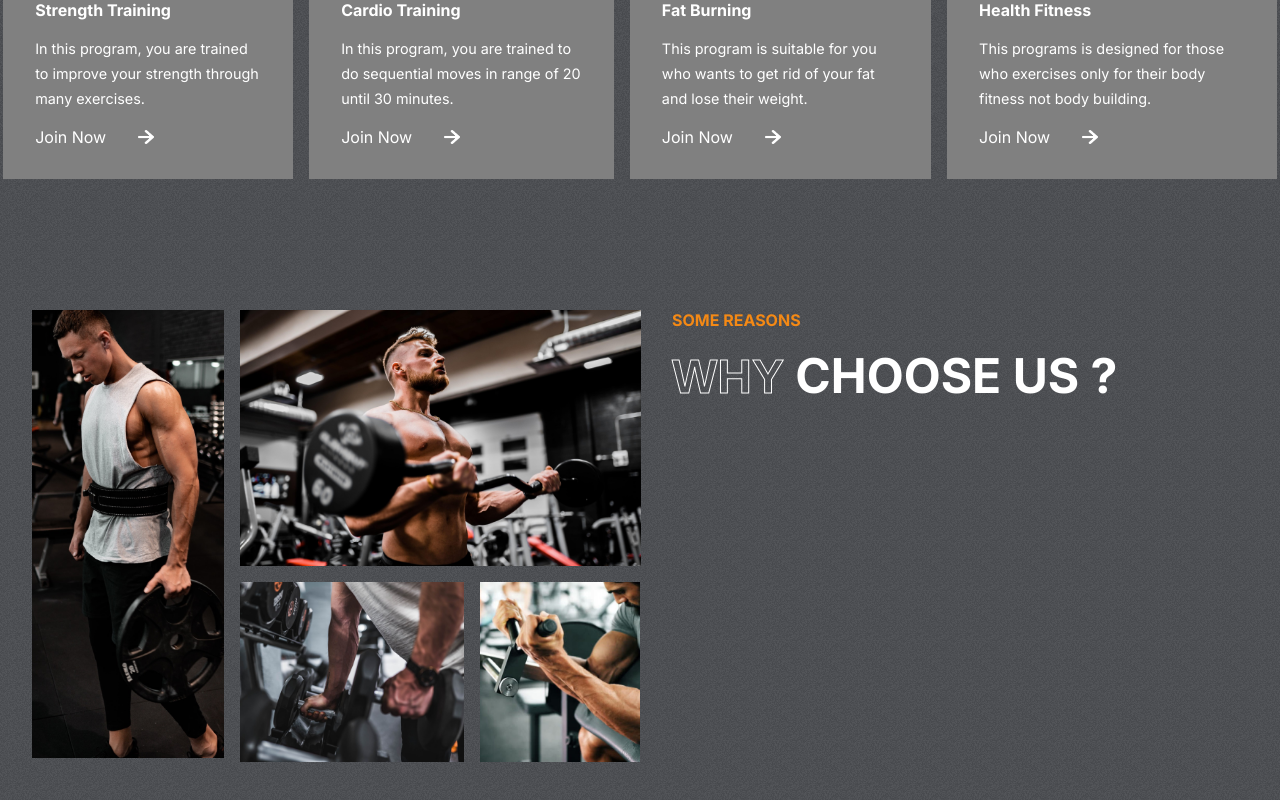
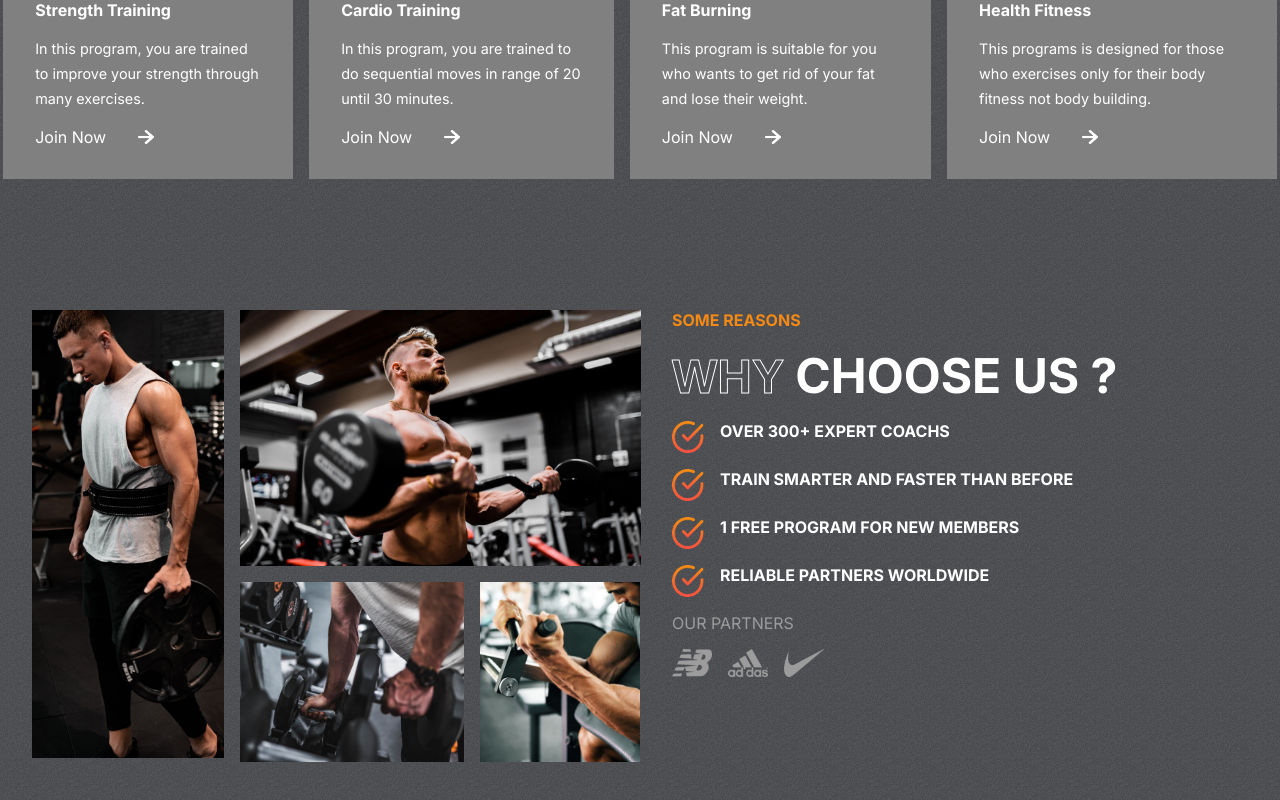
Before and after one commit to benifbond/Fitness_Club_landing_page, a React (Create React App) app: page / in a window 1280 px wide. Shown: the part 951-1751 px from the top of the page. Built offline with nearby package versions, Linux system fonts and the light colour scheme.

Commit message:
add Reasons section & css

```diff
--- a/src/components/reasons/Reasons.css
+++ b/src/components/reasons/Reasons.css
@@ -61,3 +61,28 @@
     font-size: 3rem;
     font-weight: bold;
 }
+.details-r {
+    display: flex;
+    flex-direction: column;
+    gap: 1rem;
+}
+
+.details-r>div {
+    display: flex;
+    font-size: 1rem;
+    gap: 1rem;
+}
+
+.details-r>div>img {
+    width: 2rem;
+    height: 2rem;
+}
+
+.partners {
+    display: flex;
+    gap: 1rem;
+}
+
+.partners>img {
+    width: 2.5rem;
+}
--- a/src/components/reasons/Reasons.jsx
+++ b/src/components/reasons/Reasons.jsx
@@ -22,19 +22,28 @@ function Reasons() {
                     <span className="stroke-text">why</span>
                     <span> choose us ?</span>
                 </div>
-                <div>
+                <div className="details-r">
                     <div>
-                        <img src="" alt=""></img>
-                        <span></span>
+                        <img src={tick} alt="tick"></img>
+                        <span> OVER 300+ EXPERT COACHS</span>
                     </div>
-                    <div><img src="" alt="" />
-                        <span></span></div>
-                    <div><img src="" alt="" />
-                        <span></span></div>
-                    <div><img src="" alt="" />
-                        <span></span>
+                    <div>
+                        <img src={tick} alt="tick" />
+                        <span>TRAIN SMARTER AND FASTER THAN BEFORE</span></div>
+                    <div>
+                        <img src={tick} alt="tick" />
+                        <span>1 FREE PROGRAM FOR NEW MEMBERS</span></div>
+                    <div>
+                        <img src={tick} alt="tick" />
+                        <span>RELIABLE PARTNERS WORLDWIDE</span>
                     </div>
                 </div>
+                <span style={{
+                    color: "var(--gray)",
+                    fontWeight: "normal"
+                }}>OUR PARTNERS</span>
+                <div className="partners">
+                    <img src={nb} alt="" /><img src={adidas} alt="" /><img src={nike} alt="" /></div>
             </div>
         </div>
     )
```
